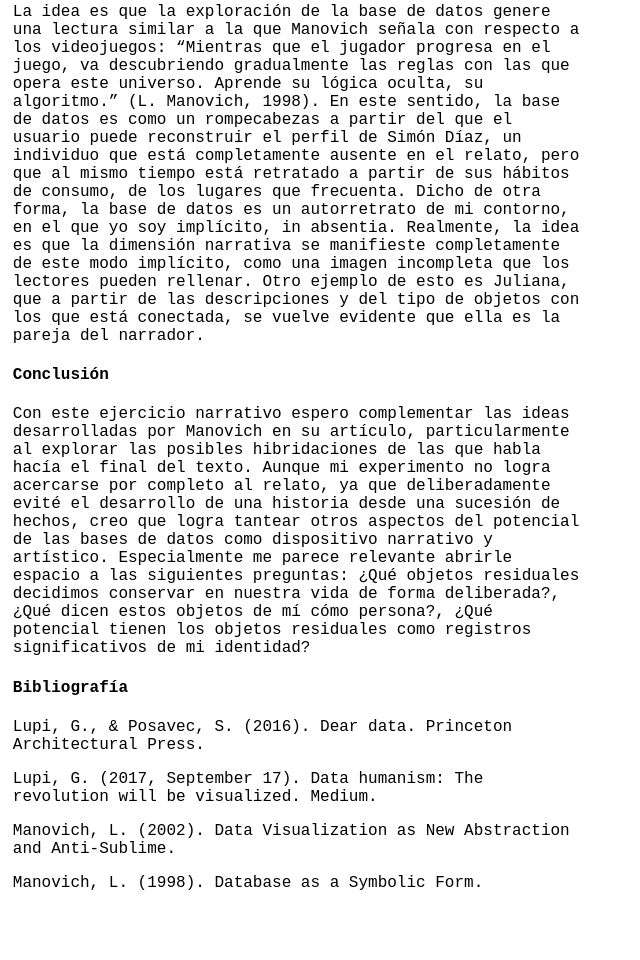
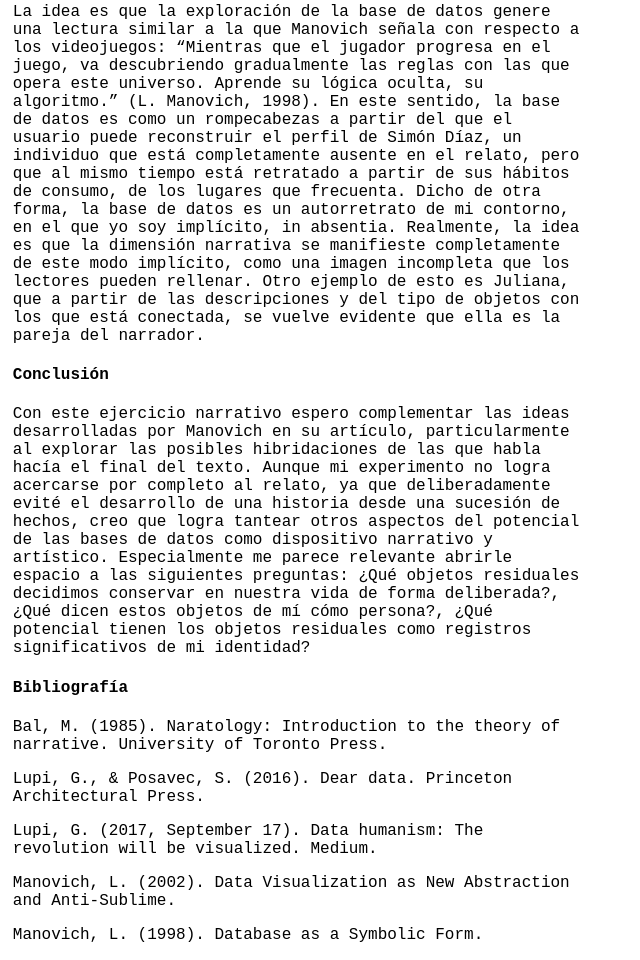
Before and after one commit to cCalic04/finalDatos, a plain HTML site: page index.html in a window 1280 px wide. Shown: the part 4645-5605 px from the top of the page, without its empty margins (0-640 px from the left). Before the commit the page ends 5553 px from the top, so only its background shows below. Drawn offline with Linux system fonts and the light colour scheme.

Commit message:
Add files via upload

```diff
--- a/index.html
+++ b/index.html
@@ -79,6 +79,8 @@
 <h4>
 	Bibliografía
 </h4>
+<p>Bal, M. (1985). Naratology: Introduction to the theory of narrative. University of Toronto Press.
+</p>
 <p>Lupi, G., & Posavec, S. (2016). Dear data. Princeton Architectural Press.
 </p>
 <p>Lupi, G. (2017, September 17). Data humanism: The revolution will be visualized. Medium.</p>
```
